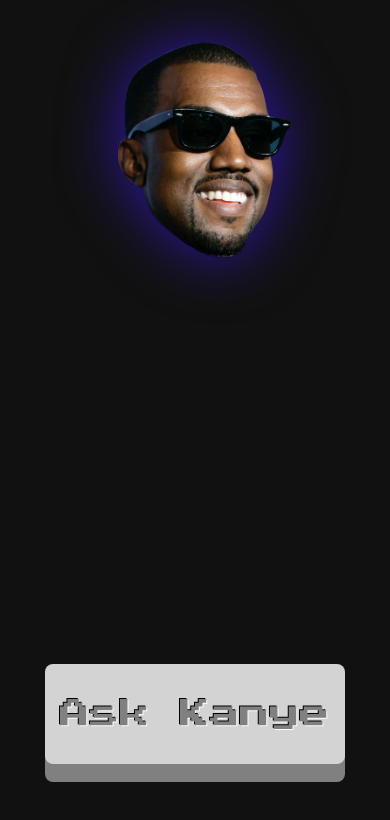
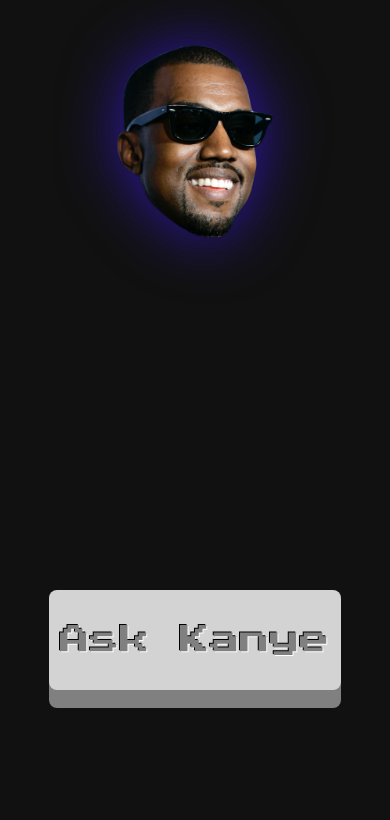
Before and after one commit to aliroemhildt/ask-kanye, a React (Create React App) app: page / in a window 390 px wide. Shown: the top 820 px of the page. Built offline with nearby package versions, Linux system fonts and the light colour scheme.

Commit message:
Fix spacing for mobile layout

```diff
--- a/src/App.css
+++ b/src/App.css
@@ -87,36 +87,36 @@
   line-height: 1.5; */
 }
 
-@media screen and (max-width: 391px) {
+@media screen and (max-width: 425px) {
   main {
     flex-direction: column-reverse;
-    height: 100vh;
+    height: 90vh;
   }
 
   .button-container {
-    height: 25vh;
+    height: 25%;
   }
 
   .quote-container {
-    height: 40vh;
+    height: 40%;
   }
 
   .img-container {
-    height: 35vh;
+    height: 35%;
   }
 
   img {
-    margin: 5% 0 0 5%;
-    height: 300px;
+    margin: 2em 0 1em 0;
+    height: 60px;
   }
 
   button {
     margin: 0 0 50px 0;
     font-size: 30px;
-    width: 300px;
+    width: 75%;
   }
 
-  p {
-    font-size: 16px;
+  .quote {
+    font-size: 0.7em;
   }
 }
```
